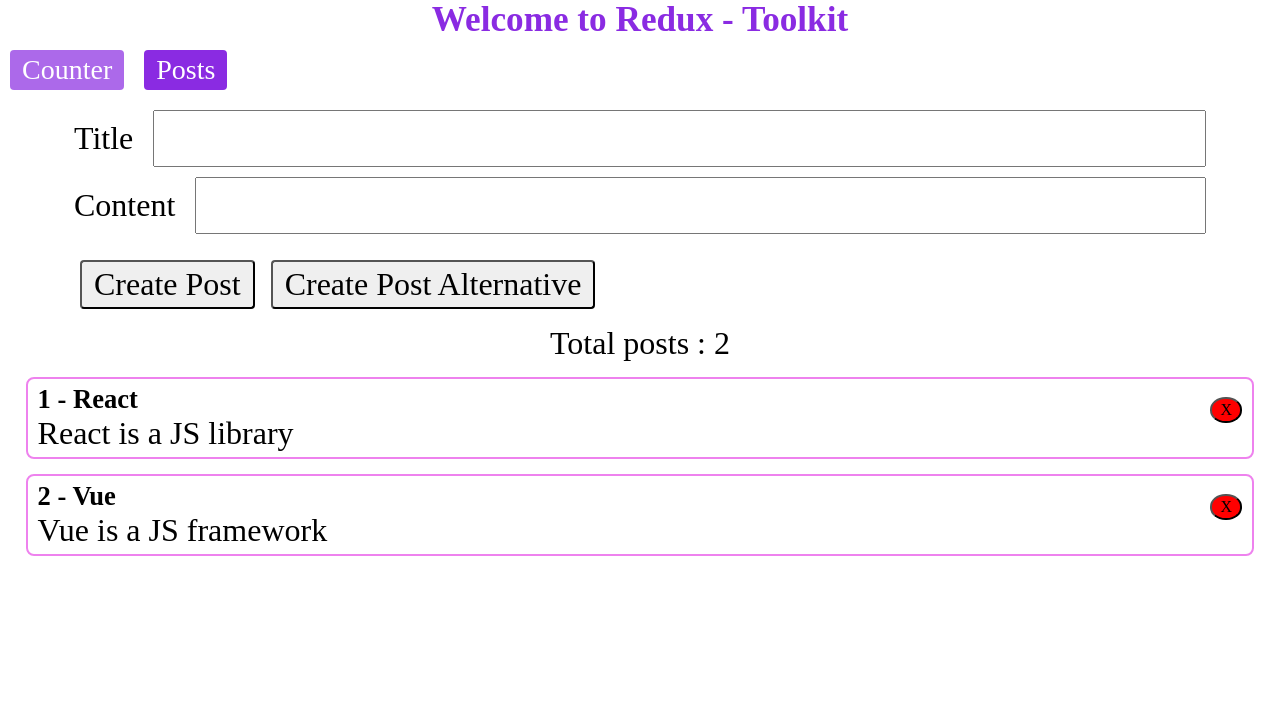
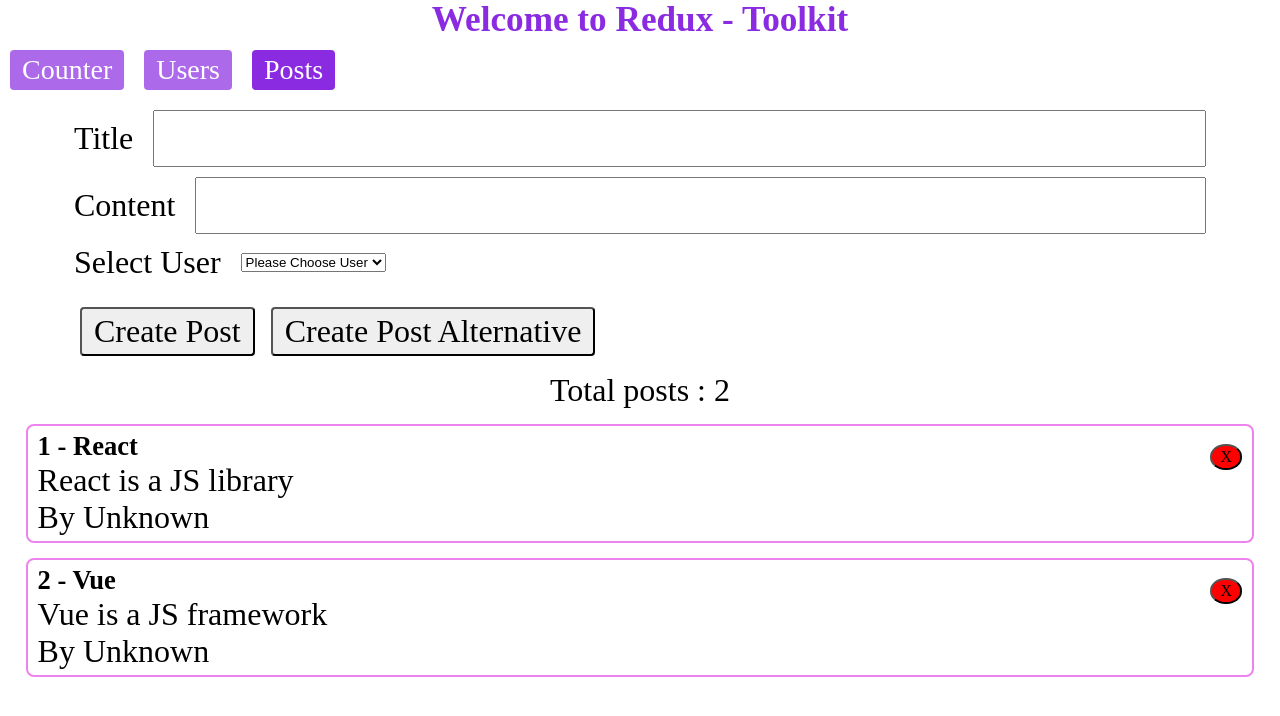
Before and after one commit to Er-RP/react-tutorials, a React (Create React App) app: page /posts in a window 1280 px wide. Shown: the top 716 px of the page. Built offline with nearby package versions, Linux system fonts and the light colour scheme.

Commit message:
Users added

```diff
--- a/src/App.js
+++ b/src/App.js
@@ -2,6 +2,7 @@ import { NavLink, Route, Routes } from "react-router-dom";
 import { routes } from "./routes";
 import Counter from "./features/counter/Counter";
 import PostsList from "./features/posts/PostsList";
+import UsersList from "./features/users/UsersList";
 
 function App() {
   return (
@@ -19,6 +20,7 @@ function App() {
       </div>
       <Routes>
         <Route path="/" element={<Counter title="counter" />} />
+        <Route path="/users" element={<UsersList />} />
         <Route path="/posts" element={<PostsList />} />
       </Routes>
     </div>
--- a/src/app/store.js
+++ b/src/app/store.js
@@ -1,10 +1,12 @@
 import { configureStore } from "@reduxjs/toolkit";
 import counterReducer from "../features/counter/counterSlice";
 import postsReducer from "../features/posts/postsSlice";
+import usersReducer from "../features/users/usersSlice";
 
 export const store = configureStore({
   reducer: {
     counter: counterReducer,
     posts: postsReducer,
+    users: usersReducer,
   },
 });
--- a/src/features/posts/PostsList.js
+++ b/src/features/posts/PostsList.js
@@ -2,12 +2,15 @@ import { useState } from "react";
 import { useDispatch, useSelector } from "react-redux";
 import { nanoid } from "@reduxjs/toolkit";
 import { addPost, addPost2, deletePost, getAllPosts } from "./postsSlice";
+import { getAllUsers } from "../users/usersSlice";
 const initialStatePost = {
   title: "",
   content: "",
+  user: "",
 };
 const PostsList = () => {
   const posts = useSelector(getAllPosts);
+  const users = useSelector(getAllUsers);
   const dispatch = useDispatch();
   const [post, setPost] = useState(initialStatePost);
 
@@ -31,7 +34,7 @@ const PostsList = () => {
   const handleCreatePost2 = (e) => {
     e.preventDefault();
     if (post?.content && post?.title) {
-      dispatch(addPost2(post?.title, post?.content));
+      dispatch(addPost2(post?.title, post?.content, post?.user));
       setPost(initialStatePost);
     } else {
       alert("Please fill all the fields");
@@ -41,6 +44,7 @@ const PostsList = () => {
     console.log(id);
     dispatch(deletePost(id));
   };
+  const getUser = (id) => users?.find((user) => user?.id === id)?.name;
   return (
     <section>
       <div style={{ width: "90%" }}>
@@ -66,6 +70,22 @@ const PostsList = () => {
             style={{ flexGrow: 1 }}
           />
         </div>
+        <div className="ip_label_con">
+          <label htmlFor="post_user">Select User</label>
+          <select
+            name="user"
+            id="post_user"
+            onChange={(e) => handleInputChange(e)}
+            defaultValue=""
+          >
+            <option value="">Please Choose User</option>
+            {users?.map((user, i) => (
+              <option value={user?.id} key={i}>
+                {user?.name}
+              </option>
+            ))}
+          </select>
+        </div>
         <button className="primary_button" onClick={(e) => handleCreatePost(e)}>
           Create Post
         </button>
@@ -82,6 +102,7 @@ const PostsList = () => {
           <article key={i} className="post_con">
             <h5>{`${i + 1} - ${p?.title}`} </h5>
             <p>{p?.content}</p>
+            <p> By {getUser(p?.user) || "Unknown"}</p>
             <button
               className="remove_button"
               onClick={() => handleRemovingPost(p?.id)}
--- a/src/features/posts/postsSlice.js
+++ b/src/features/posts/postsSlice.js
@@ -22,12 +22,13 @@ export const postsSlice = createSlice({
         state.posts.push(action?.payload);
       },
       //Preparing data (Payload)
-      prepare(title, content) {
+      prepare(title, content, user) {
         return {
           payload: {
             id: nanoid(),
             title,
             content,
+            user,
           },
         };
       },
--- /dev/null
+++ b/src/features/users/UsersList.js
@@ -0,0 +1,18 @@
+import React from "react";
+import { useSelector } from "react-redux";
+import { getAllUsers } from "./usersSlice";
+
+const UsersList = () => {
+  const users = useSelector(getAllUsers);
+  return (
+    <div style={{ margin: "20px 50px" }}>
+      {users?.map((user, i) => (
+        <p key={i} style={{ margin: "10px 5px" }}>
+          {user?.name}
+        </p>
+      ))}
+    </div>
+  );
+};
+
+export default UsersList;
--- /dev/null
+++ b/src/features/users/usersSlice.js
@@ -0,0 +1,17 @@
+import { createSlice } from "@reduxjs/toolkit";
+
+const initialState = [
+  { id: "0", name: "RP" },
+  { id: "1", name: "Raj" },
+  { id: "2", name: "Robin" },
+];
+
+const usersSlice = createSlice({
+  name: "users",
+  initialState,
+  reducers: {},
+});
+
+export const getAllUsers = (state) => state.users;
+
+export default usersSlice.reducer;
--- a/src/routes.js
+++ b/src/routes.js
@@ -4,6 +4,10 @@ export const routes = [
     href: "/",
   },
   {
+    name: "Users",
+    href: "/users",
+  },
+  {
     name: "Posts",
     href: "/posts",
   },
```
